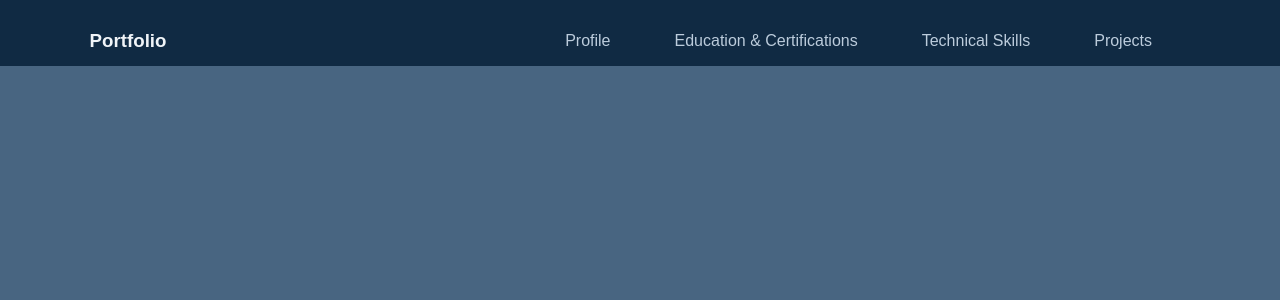
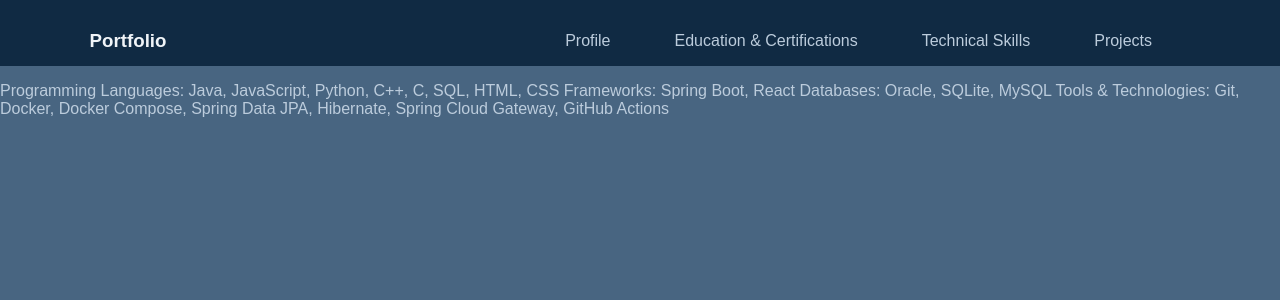
Before and after one commit to walid-amjahdi/Portfolio, a React (Create React App) app: page /skills in a window 1280 px wide. Shown: the top 300 px of the page. Built offline with nearby package versions, Linux system fonts and the light colour scheme.

Commit message:
dev the skills comp

```diff
--- a/src/Component/Main.jsx
+++ b/src/Component/Main.jsx
@@ -1,6 +1,7 @@
 import { Routes , Route } from "react-router-dom"
 import { Profile } from "./Profile"
 import { Educations } from "./Educations"
+import { Skills } from './Skills';
 export function Main()
 {
     return (
@@ -9,6 +10,7 @@ export function Main()
                 <Routes>
                     <Route path="/" element={<Profile/>}/>
                     <Route path="/education" element={<Educations/>}/>
+                    <Route path="/skills" element={<Skills/>}/>
                 </Routes>
             </main>
         </>
--- /dev/null
+++ b/src/Component/Skills.jsx
@@ -0,0 +1,14 @@
+export function Skills()
+{
+    return (
+        <>
+            <p>
+                Programming Languages: Java, JavaScript, Python, C++, C, SQL, HTML, CSS
+                Frameworks: Spring Boot, React
+                Databases: Oracle, SQLite, MySQL
+                Tools & Technologies: Git, Docker, Docker Compose, Spring Data JPA, Hibernate, Spring Cloud Gateway, GitHub
+                Actions
+            </p>
+        </>
+    )
+}
```
